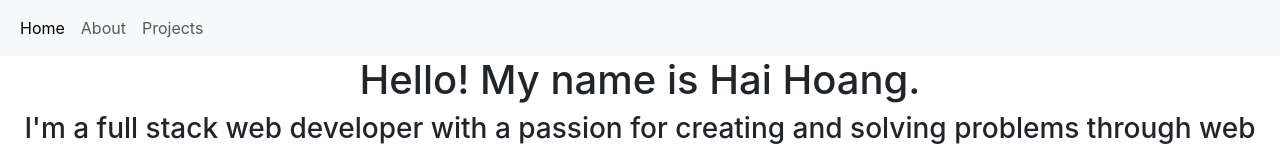
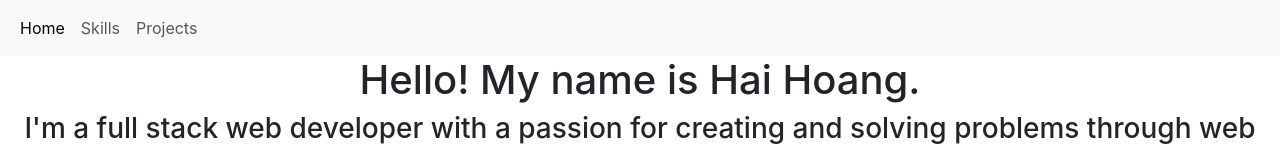
Before and after one commit to AznRaven/portfolio, a React (Create React App) app in the folder client/: page / in a window 1280 px wide. Shown: the top 149 px of the page. Built offline with nearby package versions, Linux system fonts and the light colour scheme.

Commit message:
Changed About to Skills

```diff
--- a/client/src/App.js
+++ b/client/src/App.js
@@ -2,7 +2,7 @@
 import { Route, Routes } from 'react-router-dom';
 import Home from './pages/Home';
 import Navbar from './pages/components/Navbar';
-import About from './pages/About';
+import Skills from './pages/Skills';
 import Projects from './pages/Projects';
 
 export default function App() {
@@ -11,7 +11,7 @@
       <Navbar />
       <Routes>
         <Route path="/" element={<Home />} />
-        <Route path="/about" element={<About />} />
+        <Route path="/skills" element={<Skills />} />
         <Route path="/projects" element={<Projects />} />
       </Routes>
     </div>
--- a/client/src/pages/components/Navbar.js
+++ b/client/src/pages/components/Navbar.js
@@ -15,7 +15,7 @@
           <Link className="nav-link active" aria-current="page" to="/">Home</Link>
         </li>
         <li className="nav-item">
-          <Link className="nav-link" to="/about">About</Link>
+          <Link className="nav-link" to="/skills">Skills</Link>
         </li>
         <li className="nav-item">
           <Link className="nav-link" to="/projects">Projects</Link>
```
Also changed, not shown: client/src/pages/Skills.js (renamed from client/src/pages/About.js).
